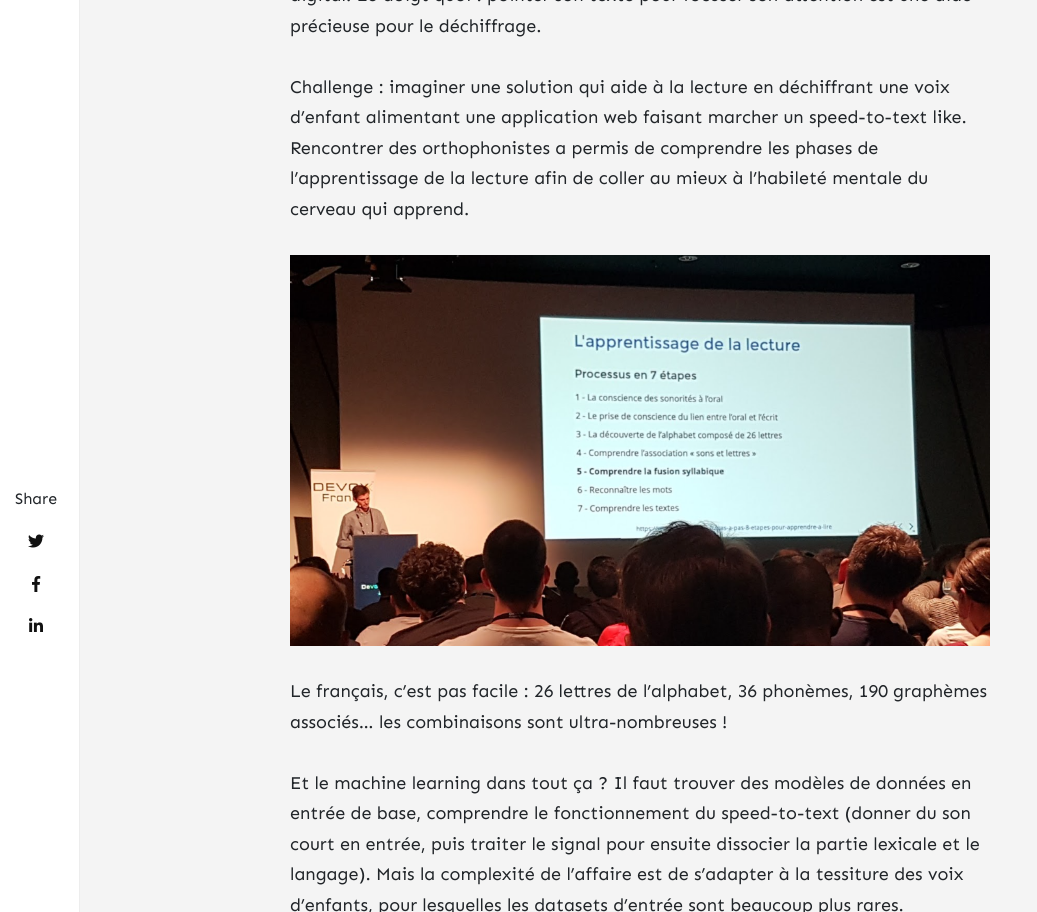
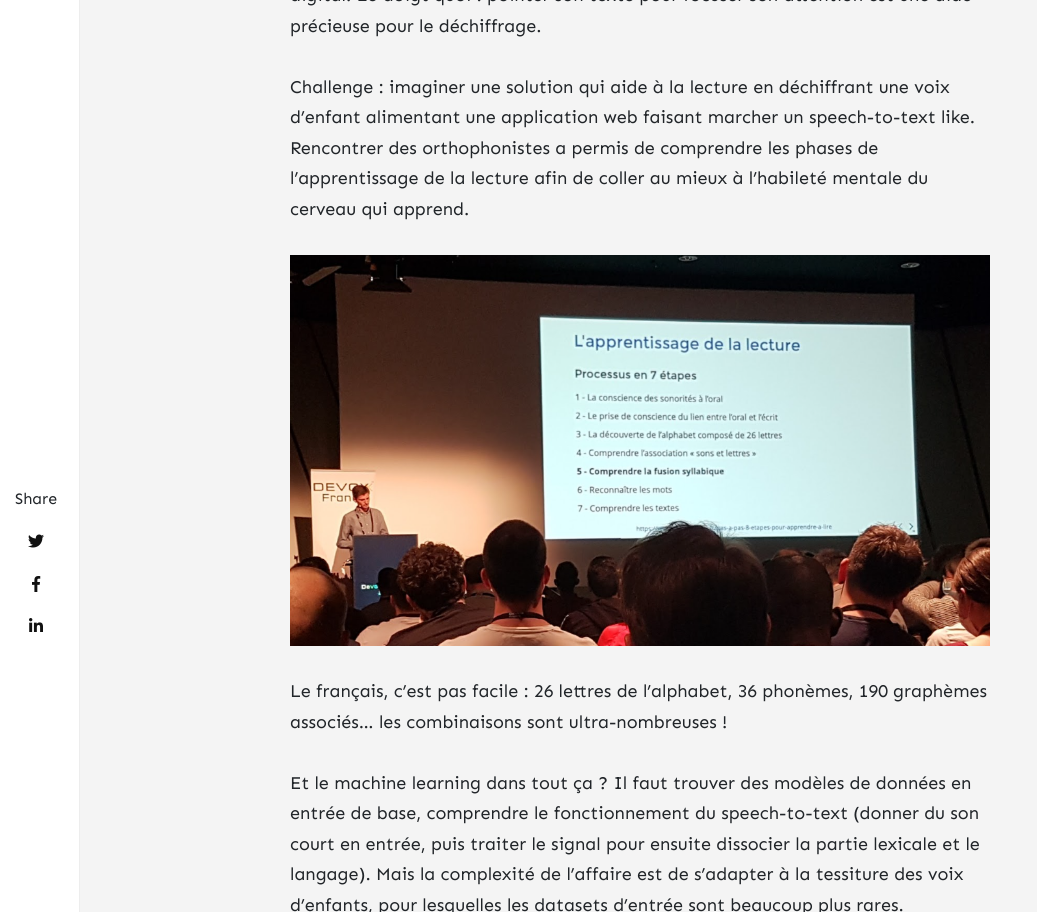
Before and after one commit to klaukf/blog, a Jekyll site: the page built from _posts/2022-04-19-mon-devoxx-2022-a-moi.md, in a window 1280 px wide and 1400 px high, scrolled down 24206 px. Shown: the part 184-1096 px from the top of the window, without its empty margins (0-1037 px from the left). Built offline with Jekyll 4.4.1, drawn with Linux system fonts in a browser that asks for light colours; nearby versions of some CDN libraries; comment, search, counter and statistics services are not loaded; some of the changed text lies outside the part shown.

```diff
--- a/_posts/2022-04-19-mon-devoxx-2022-a-moi.md
+++ b/_posts/2022-04-19-mon-devoxx-2022-a-moi.md
@@ -331,14 +331,14 @@ Pour suivre Gaëtan, ça se passe par là : [@egaetan](https://twitter.com/egaet
 
 Retour d'expérience : lors de l'apprentissage de la lecture, les enfants décortiquent les syllabes une à une. Un des outils magiques qui exitent est le digital. Le doigt quoi ! pointer son texte pour focuser son attention est une aide précieuse pour le déchiffrage.
 
-Challenge : imaginer une solution qui aide à la lecture en déchiffrant une voix d'enfant alimentant une application web faisant marcher un speed-to-text like.
+Challenge : imaginer une solution qui aide à la lecture en déchiffrant une voix d'enfant alimentant une application web faisant marcher un speech-to-text like.
 Rencontrer des orthophonistes a permis de comprendre les phases de l'apprentissage de la lecture afin de coller au mieux à l'habileté mentale du cerveau qui apprend.
 
 ![Vincent dans la salle Maillot]({{ site.url }}{{ site.baseurl }}/assets/images/lecture.png)
 
 Le français, c'est pas facile : 26 lettres de l'alphabet, 36 phonèmes, 190 graphèmes associés... les combinaisons sont ultra-nombreuses !
 
-Et le machine learning dans tout ça ? Il faut trouver des modèles de données en entrée de base, comprendre le fonctionnement du speed-to-text (donner du son court en entrée, puis traiter le signal pour ensuite dissocier la partie lexicale et le langage).
+Et le machine learning dans tout ça ? Il faut trouver des modèles de données en entrée de base, comprendre le fonctionnement du speech-to-text (donner du son court en entrée, puis traiter le signal pour ensuite dissocier la partie lexicale et le langage).
 Mais la complexité de l'affaire est de s'adapter à la tessiture des voix d'enfants, pour lesquelles les datasets d'entrée sont beaucoup plus rares.
 
 Deux possibilités de modèles :
```
Also changed, not shown: other parts of _posts/2022-04-19-mon-devoxx-2022-a-moi.md (+3 -3 lines).
